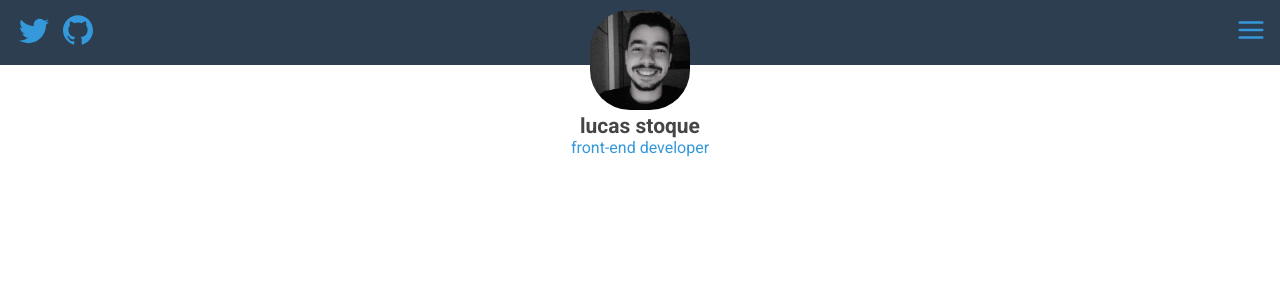
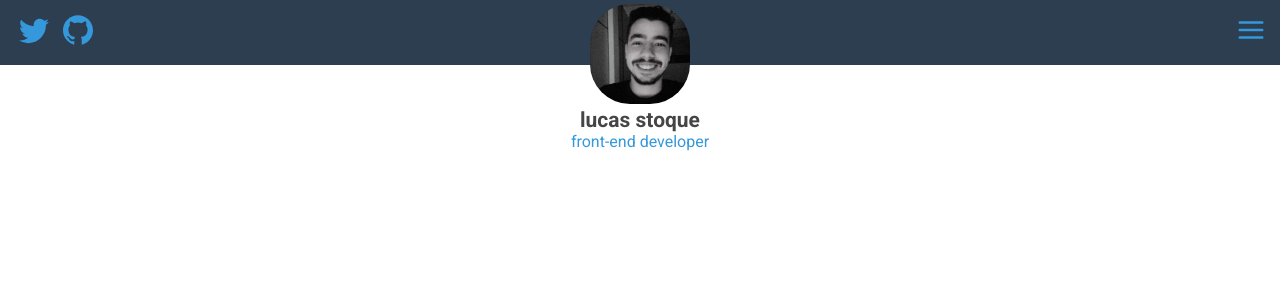
Before and after one commit to stoque/stoque.github.io, a Jekyll site: the page built from index.html, in a window 1280 px wide. Shown: the top 300 px of the page. Built offline with Jekyll 4.4.1, drawn with Linux system fonts in a browser that asks for light colours.

Commit message:
Fix header

```diff
--- a/assets/styles/main.css
+++ b/assets/styles/main.css
@@ -278,9 +278,8 @@
 
 .author-info {
   margin-top: 0.625rem;
-  position: fixed;
-  top: 0;
-  width: 100%;
+  width: 140px;
+  margin: -50px auto;
   text-align: center;
 }
 
--- a/src/stylus/module/_author.styl
+++ b/src/stylus/module/_author.styl
@@ -1,9 +1,7 @@
 .author-info
 	margin-top $space-sm
-	// background red
-	position fixed
-	top 0
-	width 100%
+	width 140px
+	margin -50px auto
 	text-align center
 
 	> .link
```
Also changed, not shown: assets/styles/main.min.css.
